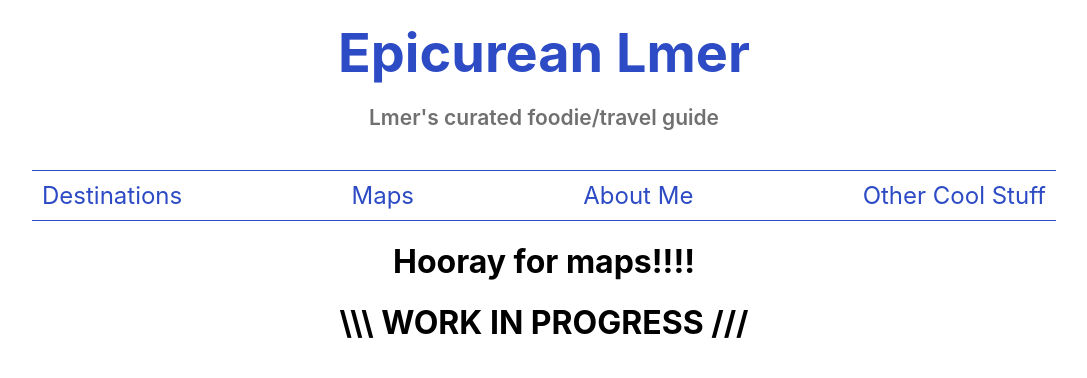
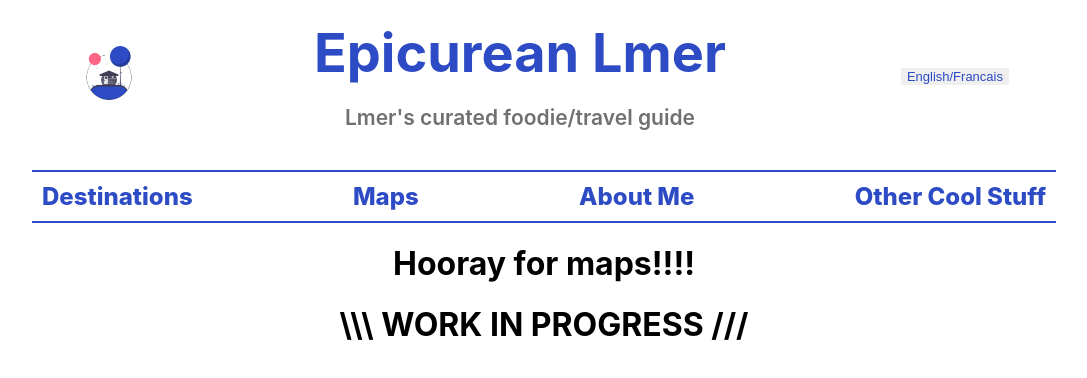
Before and after one commit to lmeromy/EpicureanLmer, a React (Create React App) app: page /maps in a window 1280 px wide. Shown: the top 378 px of the page, without its empty margins (96-1183 px from the left). Built offline with nearby package versions, Linux system fonts and the light colour scheme.

Commit message:
Add header stuff, add loader animation

```diff
--- a/src/Destinations/Destinations.jsx
+++ b/src/Destinations/Destinations.jsx
@@ -8,10 +8,14 @@ import "./Destinations.scss";
 export const Destinations = () => {
   const countryPath =
     "https://restcountries.eu/rest/v2/all?fields=name;capital;flag";
-  const [data, loading] = useFetch(countryPath);
+  let [data, loading] = useFetch(countryPath);
   const filteredCountries = leahCountryInfo(data);
 
   return (
+    <>
+      {loading ? (
+        <div className="loader"></div>
+      ) : (
         <>
           <Layout />
           <div className="main-destinations">
@@ -31,5 +35,7 @@ export const Destinations = () => {
             )}
           </div>
         </>
+      )}
+    </>
   );
 };
--- a/src/Destinations/Destinations.scss
+++ b/src/Destinations/Destinations.scss
@@ -19,3 +19,25 @@
     border: 1px solid #707070;
   }
 }
+
+.loader {
+  position: absolute;
+  left: 50%;
+  top: 50%;
+  margin: -75px 0 0 -75px;
+  border: 16px solid #f3f3f3;
+  border-top: 16px solid magenta;
+  border-radius: 50%;
+  width: 220px;
+  height: 220px;
+  animation: spin 2s linear infinite;
+}
+
+@keyframes spin {
+  0% {
+    transform: rotate(0deg);
+  }
+  100% {
+    transform: rotate(360deg);
+  }
+}
--- a/src/Header/Header.jsx
+++ b/src/Header/Header.jsx
@@ -1,15 +1,31 @@
 import React from "react";
 import { Link } from "react-router-dom";
+import HomeImage from "../images/undraw_cabin_hkfr.png";
 import "./Header.scss";
 
 const Header = () => {
+  const tempNotice = () => {
+    alert(
+      "Translation is a work-in-progress / La traduction est un travail en cours"
+    );
+  };
   return (
     <div className="header-container">
+      <div className="home-icon-link">
+        <Link to="/">
+          <img src={HomeImage} alt="Link to Home" />
+        </Link>
+      </div>
       <div className="header-main">
-        <Link to="/">Epicurean Lmer</Link>
+        <div className="header-title">
+          <Link to="/">Epicurean Lmer</Link>
+        </div>
+        <div className="header-sub">
+          <Link to="/">Lmer's curated foodie/travel guide</Link>
+        </div>
       </div>
-      <div className="header-sub">
-        <Link to="/">Lmer's curated foodie/travel guide</Link>
+      <div className="home-translate">
+        <button onClick={tempNotice}>English/Francais</button>
       </div>
     </div>
   );
--- a/src/Header/Header.scss
+++ b/src/Header/Header.scss
@@ -1,8 +1,7 @@
 .header-container {
   display: flex;
-  flex-direction: column;
   align-items: center;
-  justify-content: center;
+  justify-content: space-evenly;
 
   a {
     text-decoration: none;
@@ -12,7 +11,21 @@
     color: magenta;
   }
 
+  .home-icon-link {
+    img {
+      width: 60px;
+      height: auto;
+    }
+  }
+
   .header-main {
+    display: flex;
+    flex-direction: column;
+    align-items: center;
+    justify-content: center;
+  }
+
+  .header-title {
     font-size: calc(30px + 3vmin);
     font-weight: 700;
     margin-top: 20px;
@@ -31,4 +44,15 @@
       color: magenta;
     }
   }
+  .home-translate {
+    button {
+      font-size: small;
+      border: none;
+      color: #2c4bc4;
+    }
+
+    button:hover {
+      color: magenta;
+    }
+  }
 }
--- a/src/Navbar/NavItem.scss
+++ b/src/Navbar/NavItem.scss
@@ -1,8 +1,7 @@
 .nav-item {
-  color: #2c4bc4;
-  font-weight: 9 00;
   padding: 10px;
   font-size: x-large;
+  font-weight: 800;
 
   a {
     text-decoration: none;
--- a/src/Navbar/Navbar.css
+++ b/src/Navbar/Navbar.css
@@ -1,6 +1,6 @@
 .nav-bar {
-  border-top: #2c4bc4 1px solid;
-  border-bottom: #2c4bc4 1px solid;
+  border-top: #2c4bc4 2px solid;
+  border-bottom: #2c4bc4 2px solid;
   width: 80%;
   display: flex;
   justify-content: space-between;
```
Also changed, not shown: src/images/undraw_cabin_hkfr.png (added), src/images/undraw_loading_frh4.png (added). Lines whose indentation alone changed are shown as unchanged.
